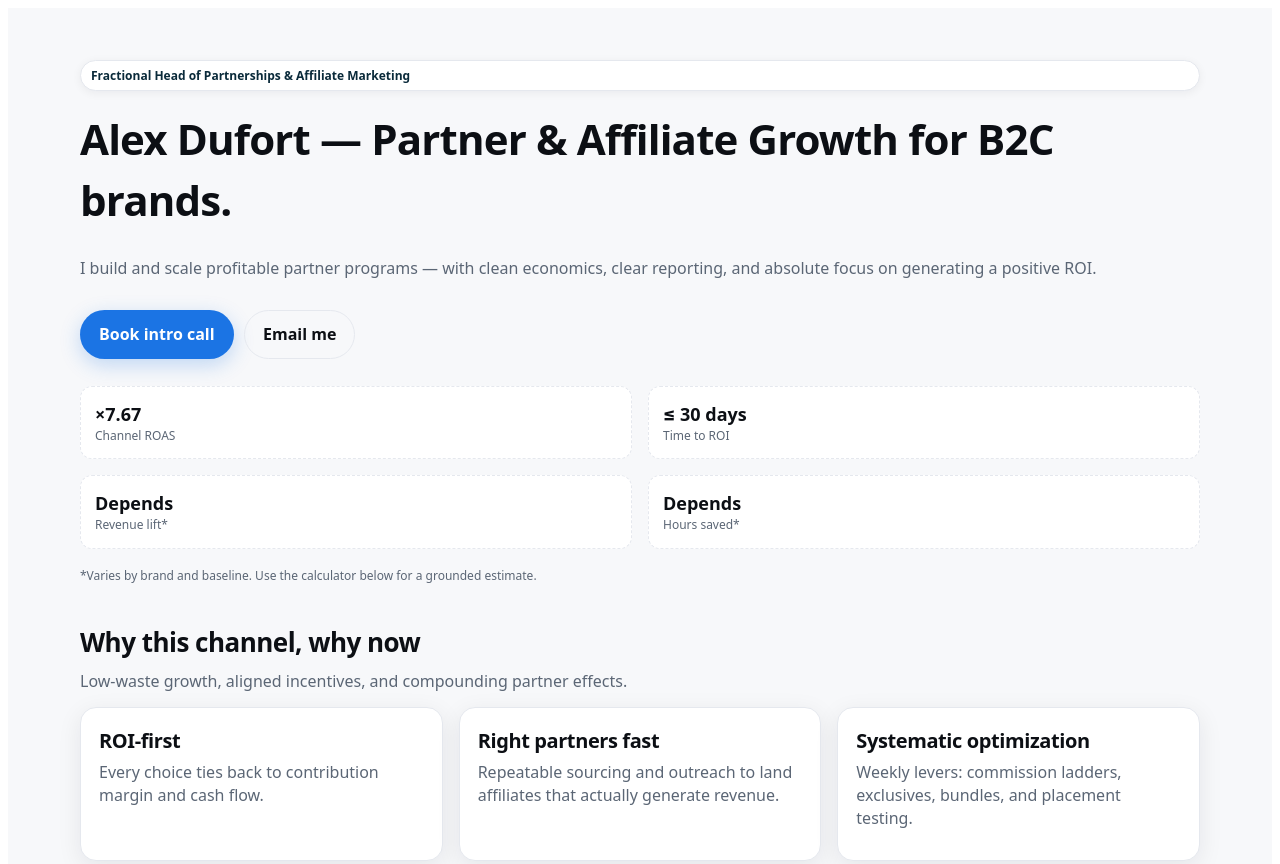
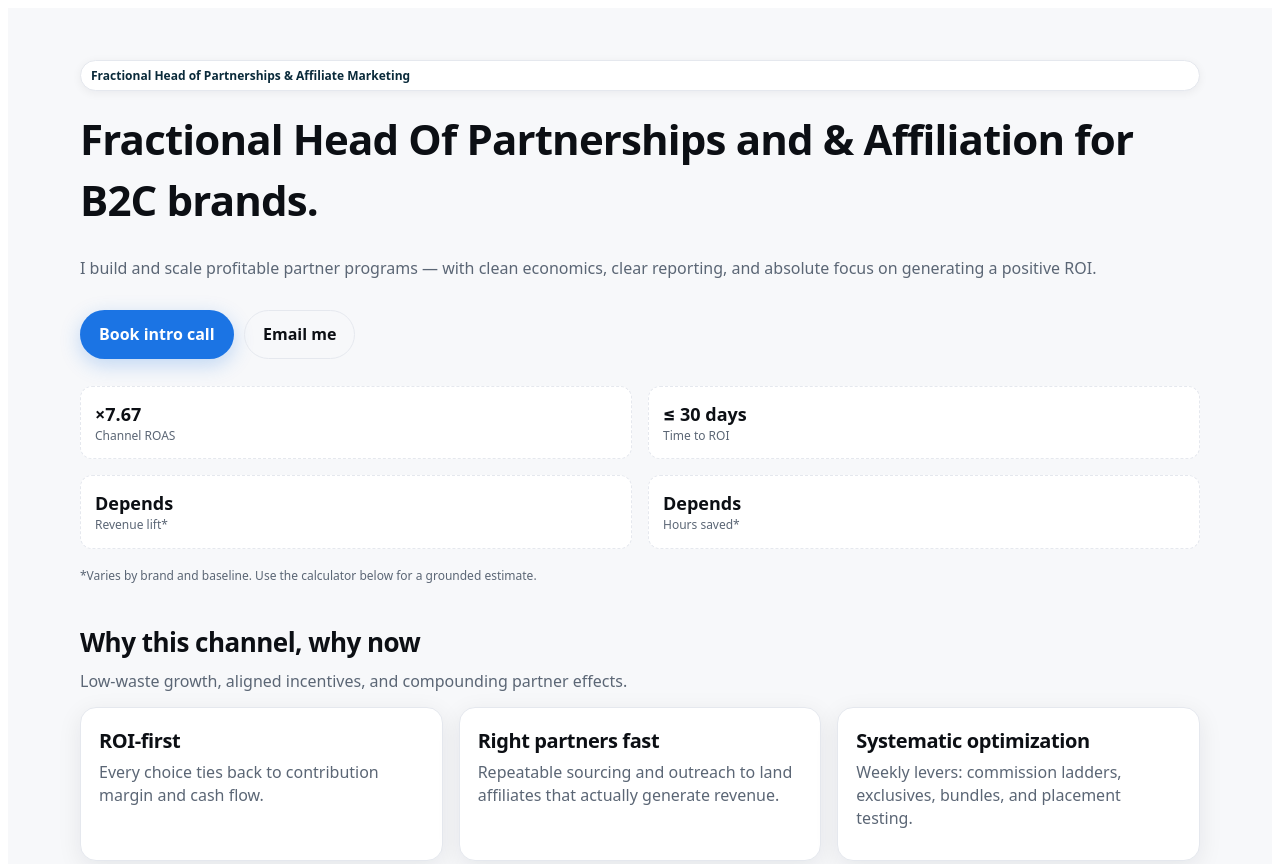
Before and after one commit to alexisdufort/alexdufort, a plain HTML site: page index.html in a window 1280 px wide. Shown: the top 864 px of the page. Drawn offline with Linux system fonts and the light colour scheme.

Commit message:
Update index.html

```diff
--- a/index.html
+++ b/index.html
@@ -200,7 +200,7 @@
       <!-- HERO -->
       <section class="hero">
         <span class="badge">Fractional Head of Partnerships &amp; Affiliate Marketing</span>
-        <h1>Alex Dufort — Partner &amp; Affiliate Growth for B2C brands.</h1>
+        <h1>Fractional Head Of Partnerships and &amp; Affiliation for B2C brands.</h1>
         <p class="muted">I build and scale profitable partner programs — with clean economics, clear reporting, and absolute focus on generating a positive ROI.</p>
         <div class="hero-cta">
           <a class="btn btn-primary" href="https://calendly.com/adufort-gigsky/30min">Book intro call</a>
```
